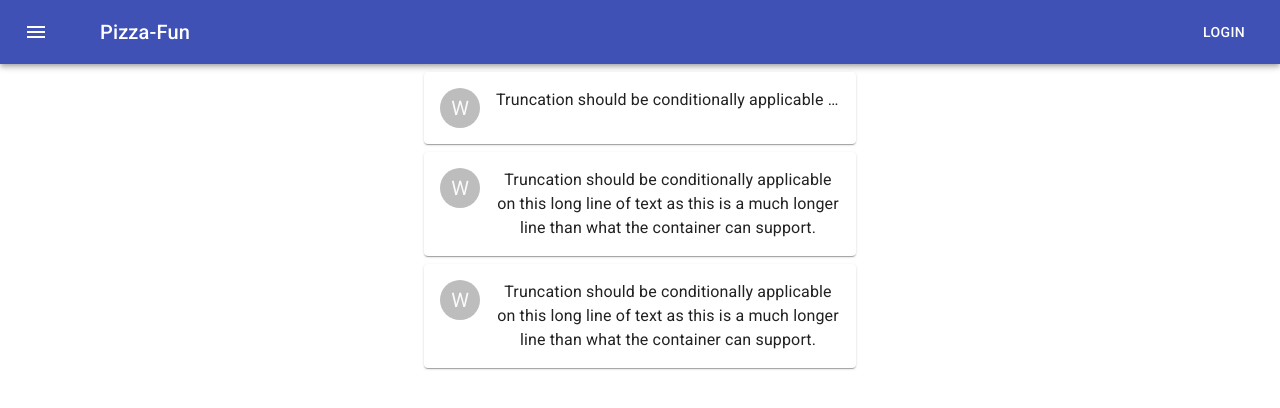
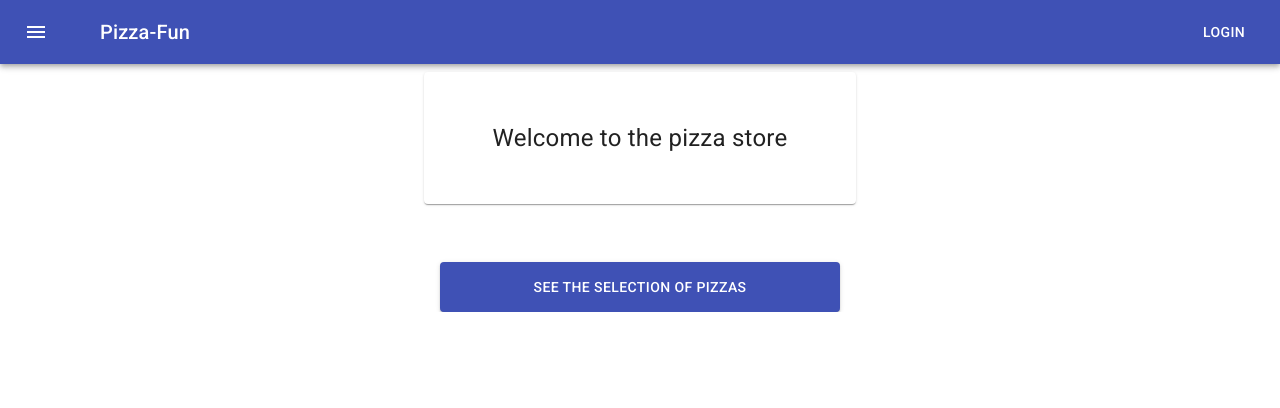
Before and after one commit to throwpedro/pizza-store, a React (Create React App) app: page / in a window 1280 px wide. Shown: the top 408 px of the page. Built offline with nearby package versions, Linux system fonts and the light colour scheme.

Commit message:
added button to frontpage for hiding it and it should show pizza menu.

```diff
--- a/src/frontpage/frontpage.jsx
+++ b/src/frontpage/frontpage.jsx
@@ -1,17 +1,27 @@
 import React from 'react';
-import Welcome from './welcome/welcome';
 import Menu from './menu/menu';
 import './frontpage.scss';
 
 class Frontpage extends React.Component {
     constructor(props) {
         super(props);
-        this.state = {  }
+        this.state = {
+            isOpen: true,
+        }
+        this.toggleFrontpage = this.toggleFrontpage.bind(this);
     }
+
+    toggleFrontpage() {
+        this.setState({ isOpen: false });
+    }
+
     render() {
+        const isOpen = this.state.isOpen;
         return (
             <div className='frontpage-wrapper'>
-                <Menu />
+                {isOpen ? (
+                    <Menu toggle={this.toggleFrontpage}/>
+                ) : ( null )}
             </div>
         );
     }
--- a/src/frontpage/menu/menu.jsx
+++ b/src/frontpage/menu/menu.jsx
@@ -2,8 +2,8 @@ import React from "react";
 import Paper from "@material-ui/core/Paper";
 import { makeStyles } from "@material-ui/core/styles";
 import Grid from "@material-ui/core/Grid";
-import Avatar from "@material-ui/core/Avatar";
 import Typography from "@material-ui/core/Typography";
+import Button from "@material-ui/core/Button";
 
 const useStyles = makeStyles(theme => ({
     root: {
@@ -14,48 +14,39 @@ const useStyles = makeStyles(theme => ({
     paper: {
         maxWidth: 400,
         margin: `${theme.spacing(1)}px auto`,
-        padding: theme.spacing(2)
-    }
+        padding: theme.spacing(2),
+        height: 100,
+    },
+    typography: {
+        lineHeight: '100px',
+        fontSize: 24,
+    },
+    button: {
+        width: 400,
+        marginTop: 50,
+        height: 50,
+    },
 }));
 
-const message = `Truncation should be conditionally applicable on this long line of text
- as this is a much longer line than what the container can support. `;
+const welcomeMessage = 'Welcome to the pizza store';
 
-export default function AutoGridNoWrap() {
+const message = 'See the selection of pizzas';
+
+export default function AutoGridNoWrap(props) {
     const classes = useStyles();
 
     return (
         <div className={classes.root}>
             <Paper className={classes.paper}>
                 <Grid container wrap="nowrap" spacing={2}>
-                    <Grid item>
-                        <Avatar>W</Avatar>
-                    </Grid>
                     <Grid item xs zeroMinWidth>
-                        <Typography noWrap>{message}</Typography>
+                        <Typography className={classes.typography} noWrap>{welcomeMessage}</Typography>
                     </Grid>
                 </Grid>
             </Paper>
-            <Paper className={classes.paper}>
-                <Grid container wrap="nowrap" spacing={2}>
-                    <Grid item>
-                        <Avatar>W</Avatar>
-                    </Grid>
-                    <Grid item xs>
-                        <Typography>{message}</Typography>
-                    </Grid>
-                </Grid>
-            </Paper>
-            <Paper className={classes.paper}>
-                <Grid container wrap="nowrap" spacing={2}>
-                    <Grid item>
-                        <Avatar>W</Avatar>
-                    </Grid>
-                    <Grid item xs>
-                        <Typography>{message}</Typography>
-                    </Grid>
-                </Grid>
-            </Paper>
+            <Button className={classes.button} onClick={props.toggle} variant="contained" color="primary">
+                {message}
+            </Button>
         </div>
     );
 }
```
